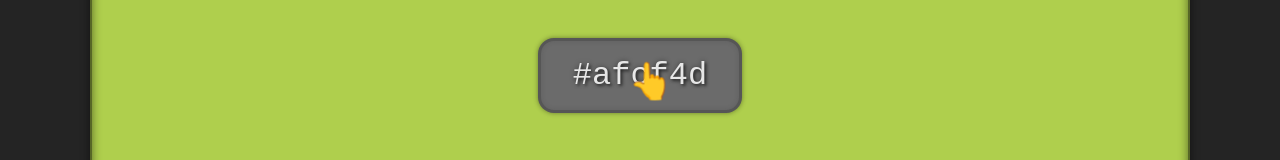
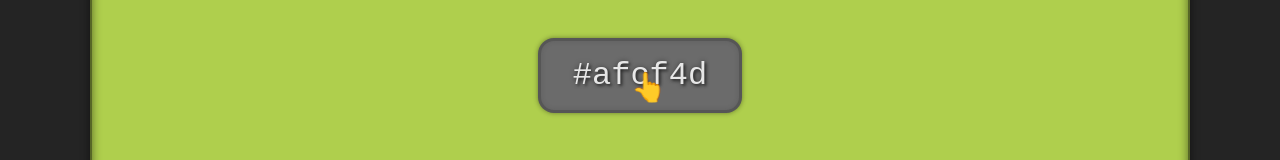
Before and after one commit to kevduc/color-guessing, a React (Vite) app: page / in a window 1280 px wide. Shown: the part 325-485 px from the top of the page. Built offline with nearby package versions, Linux system fonts and the light colour scheme.

Commit message:
Smaller tuto hand

```diff
--- a/src/components/TutorialInfo.module.scss
+++ b/src/components/TutorialInfo.module.scss
@@ -3,8 +3,8 @@
   animation: 1000ms ease-in-out forwards go, 3000ms ease-in-out 800ms infinite click;
   bottom: 0;
   right: 0;
-  translate: 72% 75%;
-  font-size: 2.5rem;
+  translate: 72% 100%;
+  font-size: 2rem;
   pointer-events: none;
   color: black;
 }
```
